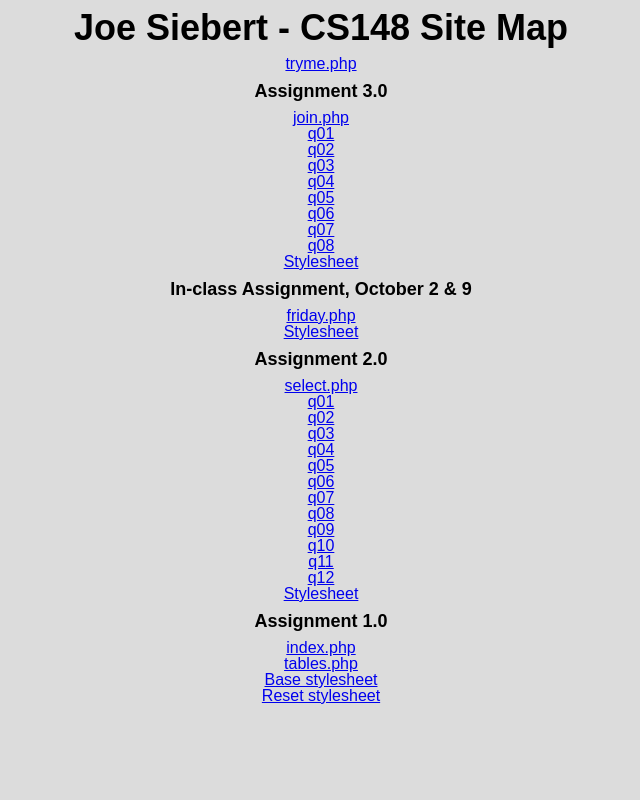
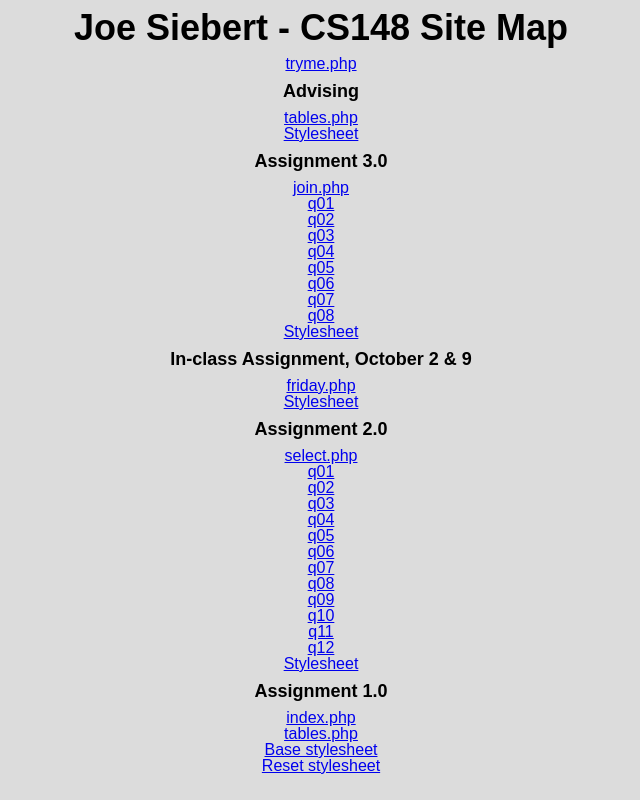
Before and after one commit to bigSiebs/cs148, a PHP site: page /sitemap.php in a window 1280 px wide. Shown: the whole page, without its empty margins (319-959 px from the left). Run offline with PHP 8.4, Linux system fonts and the light colour scheme; a stand-in replaces the project's code that opens the database connection.

Commit message:
Updating site map and adding /advising to .gitignore

```diff
--- a/sitemap.php
+++ b/sitemap.php
@@ -14,6 +14,11 @@
         <h1>Joe Siebert - CS148 Site Map</h1>
         <ul>
             <li><a href="tryme.php">tryme.php</a></li>
+        </ul>
+        <h3>Advising</h3>
+        <ul>
+            <li><a href="advising/tables.php">tables.php</a></li>
+            <li><a href="advising/styles/stylesheet.css">Stylesheet</a></li>
         </ul>
         <h3>Assignment 3.0</h3>
         <ul>
```
Also changed, not shown: 1 other file.
